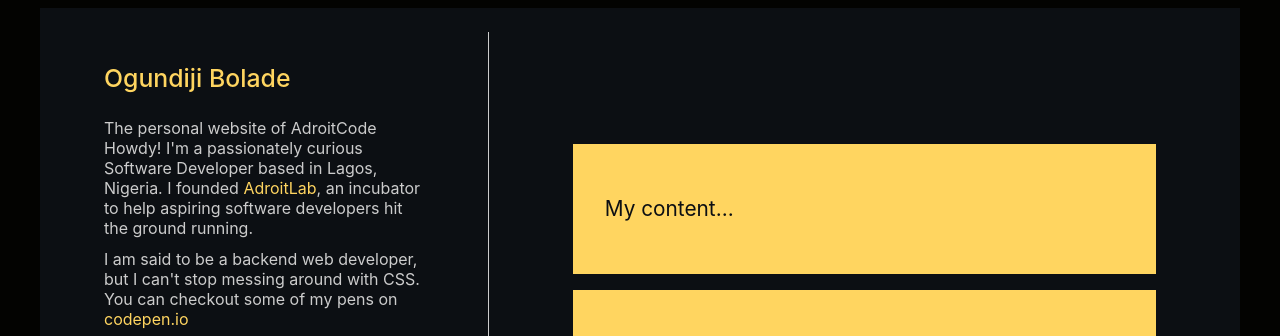
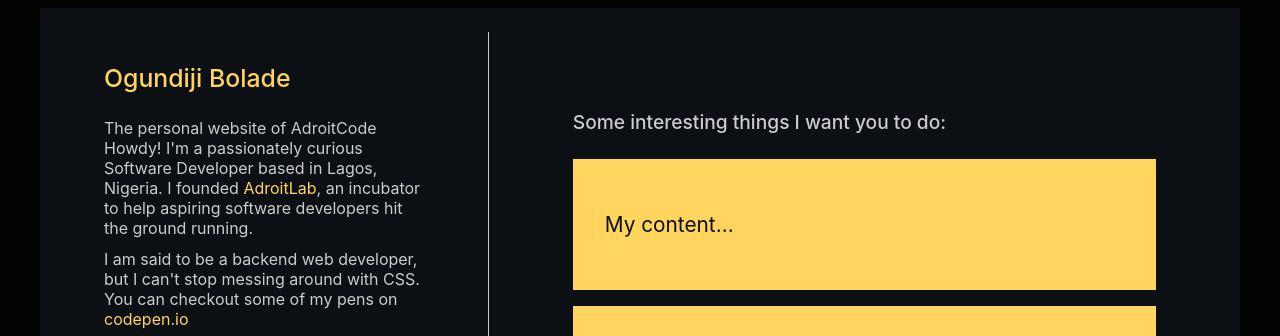
Before and after one commit to Adroit11/adroitnew, a plain HTML site: page index.html in a window 1280 px wide. Shown: the top 336 px of the page. Drawn offline with Linux system fonts and the light colour scheme.

Commit message:
saved structure :smile: :fire: :ambulance:

```diff
--- a/assets/css/stylesheet.less
+++ b/assets/css/stylesheet.less
@@ -6,12 +6,14 @@
   "Roboto", "Oxygen-Sans", "Ubuntu", "Cantarell", "Helvetica Neue", sans-serif;
 @header-color-primary: #ffd560;
 @font-l: 1.55185rem;
+@font-m: 1.2rem;
 @mx-w: 1200px;
 @border: 1px solid;
 @border-ln: linear-gradient(rgba(255, 255, 255, 0.1), rgba(0, 0, 0, 0)) 1 100% /
   1 / 0 stretch;
 @margin-l-r: 0 auto 0 auto;
 @margin-t: 24px 0px;
+@margin-top: 4rem;
 @margin-b: 1.65rem;
 @p-margin-b: 0 0 0.66rem 0;
 @bold: 500;
@@ -98,6 +100,15 @@ body {
         color: #0c0f13;
         margin: 0 0 1rem 0;
       }
+      h2 {
+        margin-top: @margin-top;
+        margin-bottom: @margin-b;
+        font-family: @header-font;
+        font-weight: @bold;
+        text-rendering: optimizeLegibility;
+        font-size: @font-m;
+        line-height: @line-h;
+      }
       .block--thing:first-child {
         margin: 6rem 0 1rem 0;
       }
--- a/index.html
+++ b/index.html
@@ -124,6 +124,7 @@
         </div>
       </div>
       <div class="right-profile">
+        <h2>Some interesting things I want you to do:</h2>
         <div class="block--big block--thing">
           <p>My content...</p>
         </div>
```
Also changed, not shown: assets/css/stylesheet.css.
